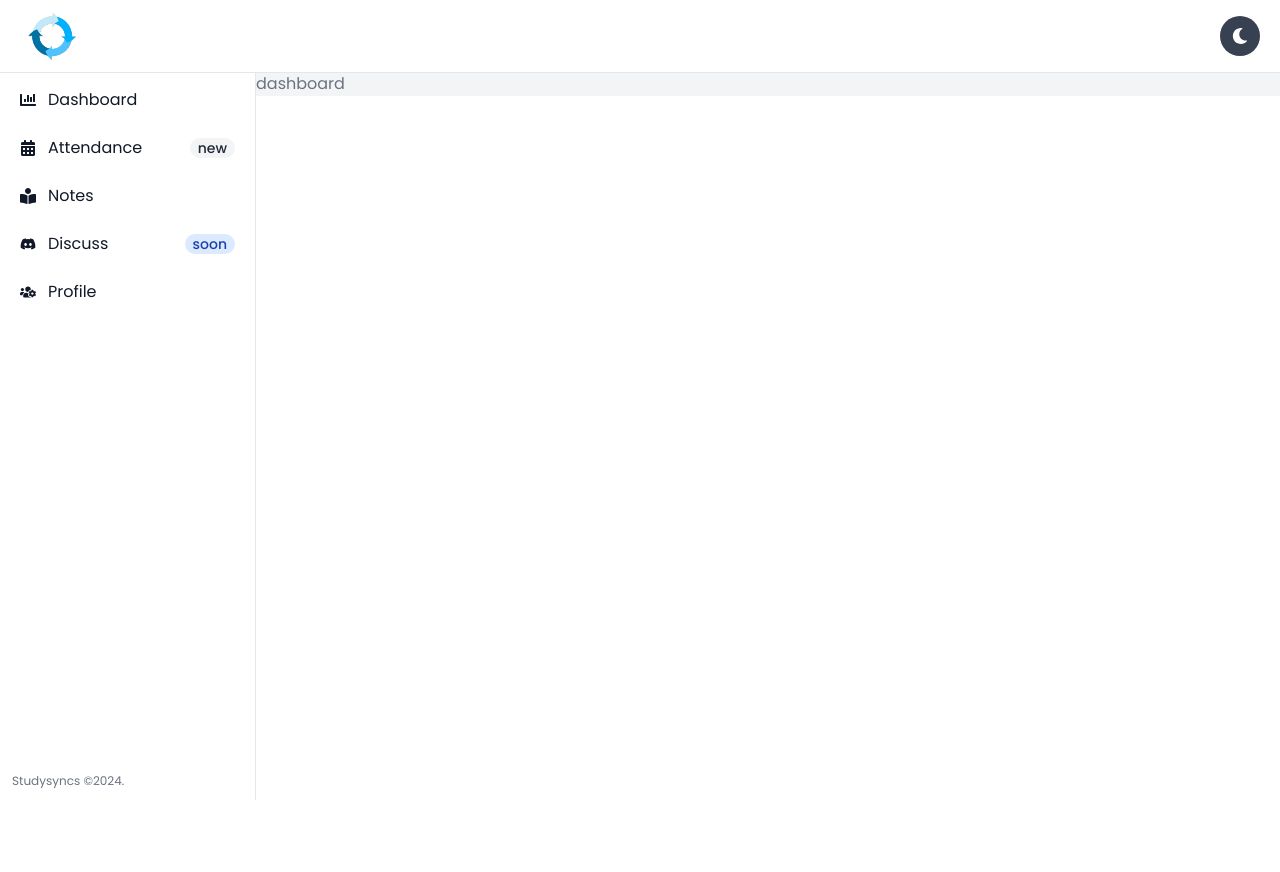
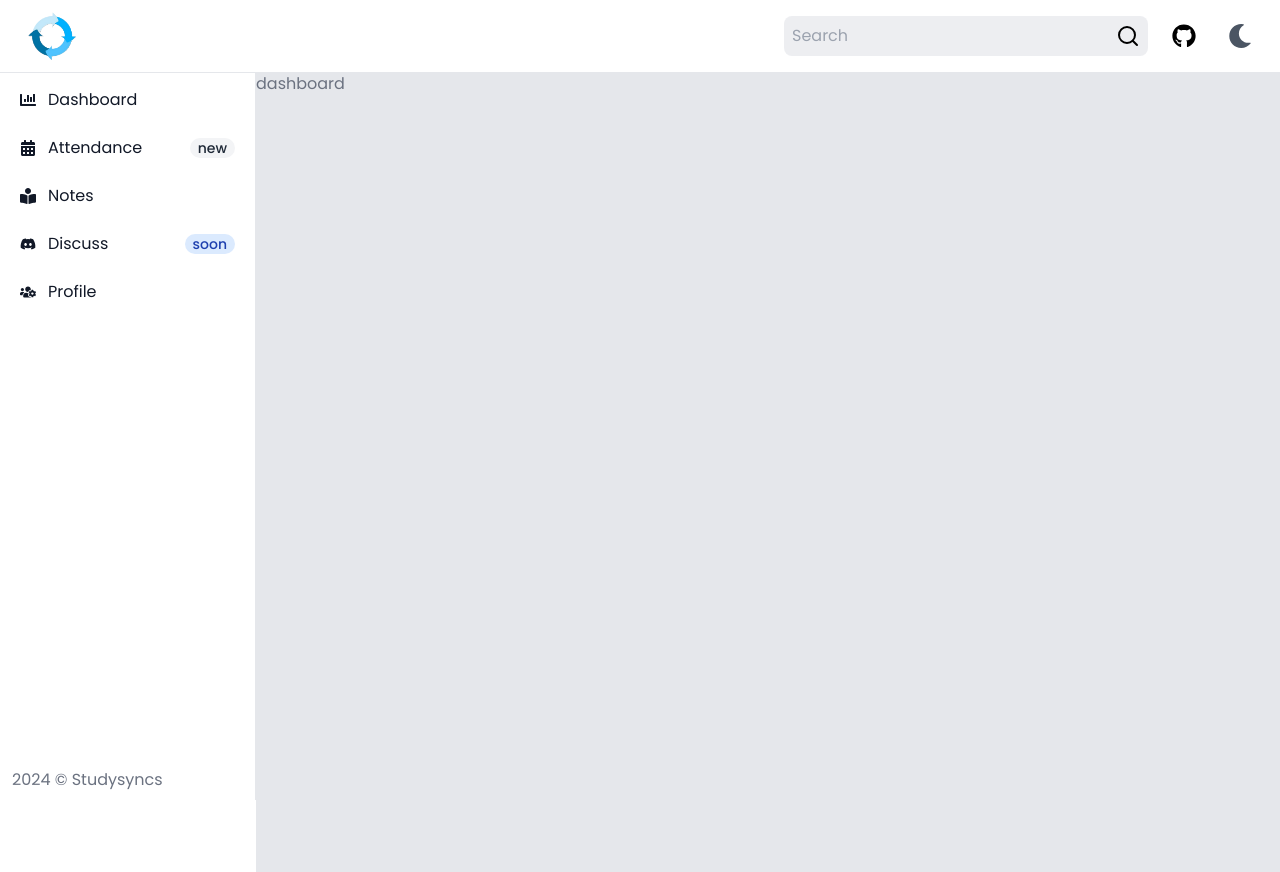
Before and after one commit to Vasudevshetty/studysyncs-v2, a React (Vite) app in the folder client/: page /app/dashboard in a window 1280 px wide. Built offline with nearby package versions, Linux system fonts and the light colour scheme.

Commit message:
Completed navbar, sidebar done

```diff
--- a/client/src/components/App/Navbar.jsx
+++ b/client/src/components/App/Navbar.jsx
@@ -1,13 +1,14 @@
-import { FaMoon, FaSun } from "react-icons/fa";
+import { FaGithub, FaMoon, FaSun } from "react-icons/fa";
 import { HiOutlineMenuAlt2 } from "react-icons/hi";
 import { useTheme } from "../context/ThemeContext";
 import { Link } from "react-router-dom";
+import { Search } from "lucide-react";
 
 function Navbar({ toggleSidebar }) {
   const { isDarkMode, toggleTheme } = useTheme(); // Use the context
 
   return (
-    <nav className="fixed top-0 flex z-50 w-full bg-white items-center justify-between px-5 py-3 border-b dark:bg-gray-800 dark:border-gray-700">
+    <nav className="fixed top-0 flex z-50 w-full bg-white items-center justify-between px-1 sm:px-5 py-3 border-b dark:bg-gray-800 dark:border-gray-700">
       <div className="flex items-center justify-between rtl:justify-end">
         <button
           className="inline-flex p-2 items-center text-sm text-gray-500 rounded-lg hover:bg-gray-100 focus:outline-none focus:ring-2 focus:ring-gray-200 dark:text-gray-400 dark:focus:ring-gray-600 dark:hover:bg-gray-700 sm:hidden"
@@ -15,18 +16,35 @@ function Navbar({ toggleSidebar }) {
         >
           <HiOutlineMenuAlt2 className="text-2xl" />
         </button>
-        <Link to="/app/dashboard">
+        <Link to="/app/dashboard" className="focus:outline-none">
           <img src="/syncs.png" alt="logo" className="h-12 w-fit ml-2" />
         </Link>
       </div>
-      <button
-        onClick={() => toggleTheme()}
-        className="p-2 bg-gray-700 rounded-full h-10 w-10 flex items-center justify-center dark:bg-white"
-      >
-        <span className="dark:text-gray-600 text-white">
-          {isDarkMode ? <FaSun /> : <FaMoon />}
-        </span>
-      </button>
+      <div className="flex items-center gap-1 sm:gap-3">
+        <div className="items-center flex">
+          <input
+            type="text"
+            placeholder="Search"
+            className="bg-gray-300 p-2 hidden sm:block rounded-lg focus:outline-none bg-opacity-40 pr-10 focus:ring-2 focus:ring-gray-400 backdrop-blur-2xl dark:text-white dark:focus:ring-gray-400 dark:placeholder:text-white"
+          />
+          <button className="bg-none p-2 max-sm:focus:bg-gray-200 -ml-10 rounded-full sm:rounded-lg bg-opacity-40 active:-translate-y-[1px] transition-transform duration-75 focus:outline-none z-10 dark:text-white">
+            <Search className="text-2xl" />
+          </button>
+        </div>
+        <a
+          href="https://github.com/Vasudevshetty/studysyncs-v2"
+          className="p-3 rounded-full hover:bg-gray-100 dark:text-white dark:hover:text-black focus:outline-none"
+          target="_blank"
+        >
+          <FaGithub className="text-2xl" />
+        </a>
+        <button
+          onClick={() => toggleTheme()}
+          className="p-2 hover:bg-gray-700 rounded-full flex items-center justify-center dark:hover:bg-white focus:outline-none text-gray-600 dark:text-white hover:text-white text-2xl hover:dark:text-gray-600"
+        >
+          <span>{isDarkMode ? <FaSun /> : <FaMoon />}</span>
+        </button>
+      </div>
     </nav>
   );
 }
--- a/client/src/components/App/Sidebar.jsx
+++ b/client/src/components/App/Sidebar.jsx
@@ -35,7 +35,7 @@ function Sidebar({ isSidebarOpen, setIsSidebarOpen }) {
         </ul>
 
         <div>
-          <span className="text-gray-500 text-xs">Studysyncs &copy;2024.</span>
+          <span className="text-gray-500">2024 &copy; Studysyncs</span>
         </div>
       </div>
     </aside>
--- a/client/src/index.css
+++ b/client/src/index.css
@@ -7,5 +7,27 @@ body {
 }
 
 * {
-  @apply transition-colors duration-200;
+  @apply transition-colors duration-100;
 }
+
+/* Scrollbar track (background of the scrollbar) */
+::-webkit-scrollbar {
+  @apply w-2;
+}
+
+/* Scrollbar thumb (the draggable part) */
+::-webkit-scrollbar-thumb {
+  @apply dark:bg-gray-300 bg-gray-500;
+  @apply rounded-full;
+}
+
+/* Hover effect for the scrollbar thumb */
+::-webkit-scrollbar-thumb:hover {
+  @apply bg-gray-400;
+}
+
+/* Scrollbar track */
+::-webkit-scrollbar-track {
+  @apply bg-white;
+  @apply dark:bg-gray-700;
+}
--- a/client/src/pages/AppLayout.jsx
+++ b/client/src/pages/AppLayout.jsx
@@ -13,7 +13,7 @@ function AppLayout() {
         isSidebarOpen={isSidebarOpen}
         setIsSidebarOpen={setIsSidebarOpen}
       />
-      <main className="mt-[4.5rem] sm:ml-64 text-gray-500 translate-all duration-300 dark:bg-gray-800 bg-gray-100">
+      <main className="mt-[4.5rem] h-full sm:ml-64 text-gray-500 translate-all duration-300 dark:bg-gray-800 bg-gray-200">
         <Outlet />
       </main>
     </main>
```
